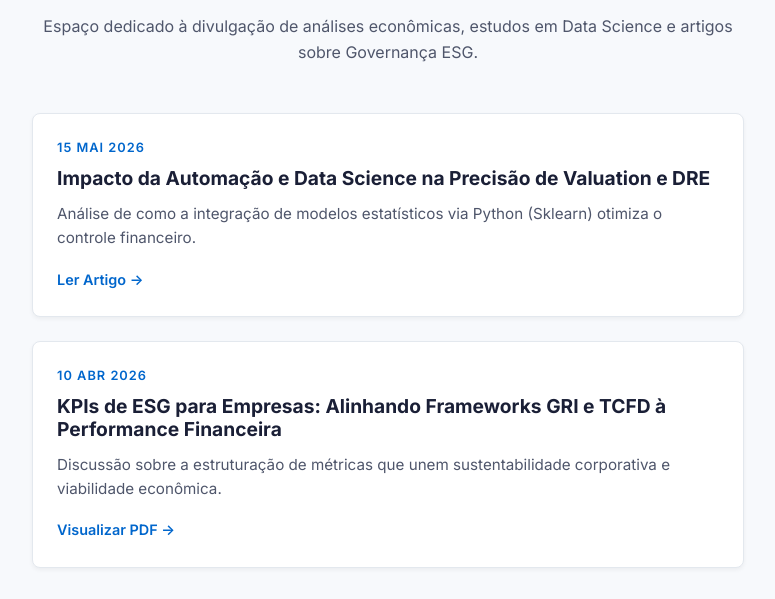
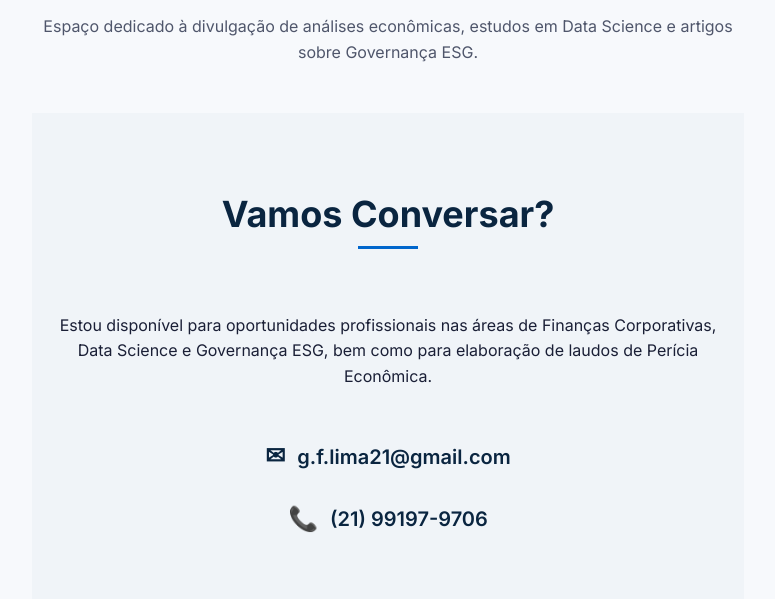
Before and after one commit to GFL21/Guilherme-Lima, a plain HTML site: page index.html in a window 1280 px wide. Shown: the part 4010-4609 px from the top of the page, without its empty margins (252-1027 px from the left). Drawn offline with Linux system fonts and the light colour scheme.

Commit message:
Remove article items and related styles
Removed article items and their associated styles from the index.html file.

```diff
--- a/index.html
+++ b/index.html
@@ -466,31 +466,6 @@
             gap: 1.5rem;
         }
 
-        .article-item {
-            padding: 1.5rem;
-        }
-
-        .article-date {
-            font-size: 0.8rem;
-            color: var(--clr-accent);
-            font-weight: 600;
-            text-transform: uppercase;
-            letter-spacing: 1px;
-            display: block;
-            margin-bottom: 0.5rem;
-        }
-
-        .article-item h3 {
-            font-size: 1.2rem;
-            margin-bottom: 0.75rem;
-            color: var(--clr-text-main);
-        }
-
-        .article-item p {
-            color: var(--clr-text-muted);
-            font-size: 0.95rem;
-            margin-bottom: 1rem;
-        }
 
         .article-link {
             font-size: 0.9rem;
@@ -838,26 +813,7 @@
                 <p class="text-center text-muted mb-large">Espaço dedicado à divulgação de análises econômicas, estudos em Data Science e artigos sobre Governança ESG.</p>
 
                 <div class="articles-list">
-                    <article class="article-item card">
-                        <div class="card-content">
-                            <span class="article-date">15 Mai 2026</span>
-                            <h3>Impacto da Automação e Data Science na Precisão de Valuation e DRE</h3>
-                            <p>Análise de como a integração de modelos estatísticos via Python (Sklearn) otimiza o controle financeiro.</p>
-                            <a href="#" class="article-link">Ler Artigo &#8594;</a>
-                        </div>
-                    </article>
 
-                    <article class="article-item card">
-                        <div class="card-content">
-                            <span class="article-date">10 Abr 2026</span>
-                            <h3>KPIs de ESG para Empresas: Alinhando Frameworks GRI e TCFD à Performance Financeira</h3>
-                            <p>Discussão sobre a estruturação de métricas que unem sustentabilidade corporativa e viabilidade econômica.</p>
-                            <a href="#" class="article-link">Visualizar PDF &#8594;</a>
-                        </div>
-                    </article>
-                </div>
-            </div>
-        </section>
 
         <section id="contato" class="contato section-padding banner-color">
             <div class="container container-narrow text-center">
```
